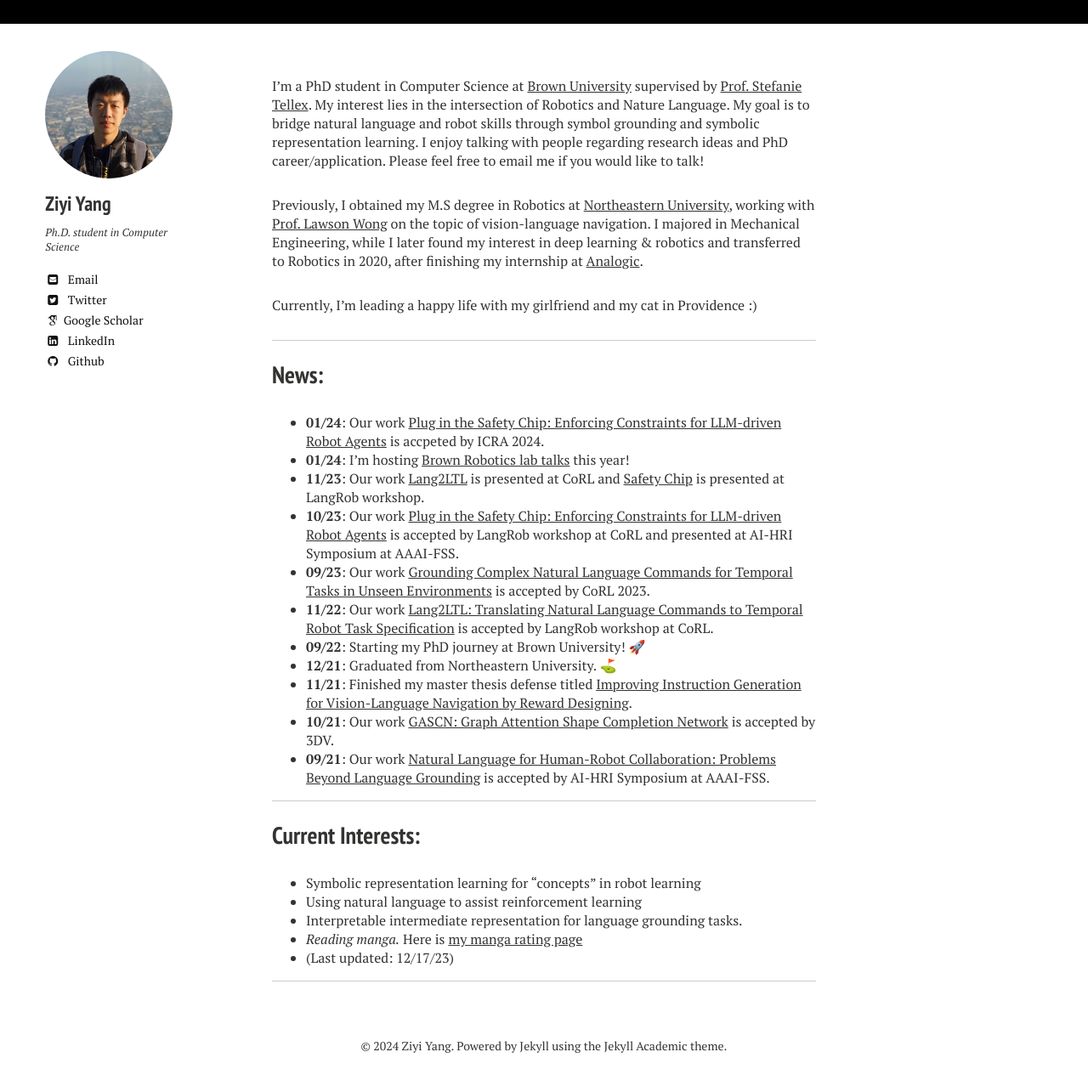
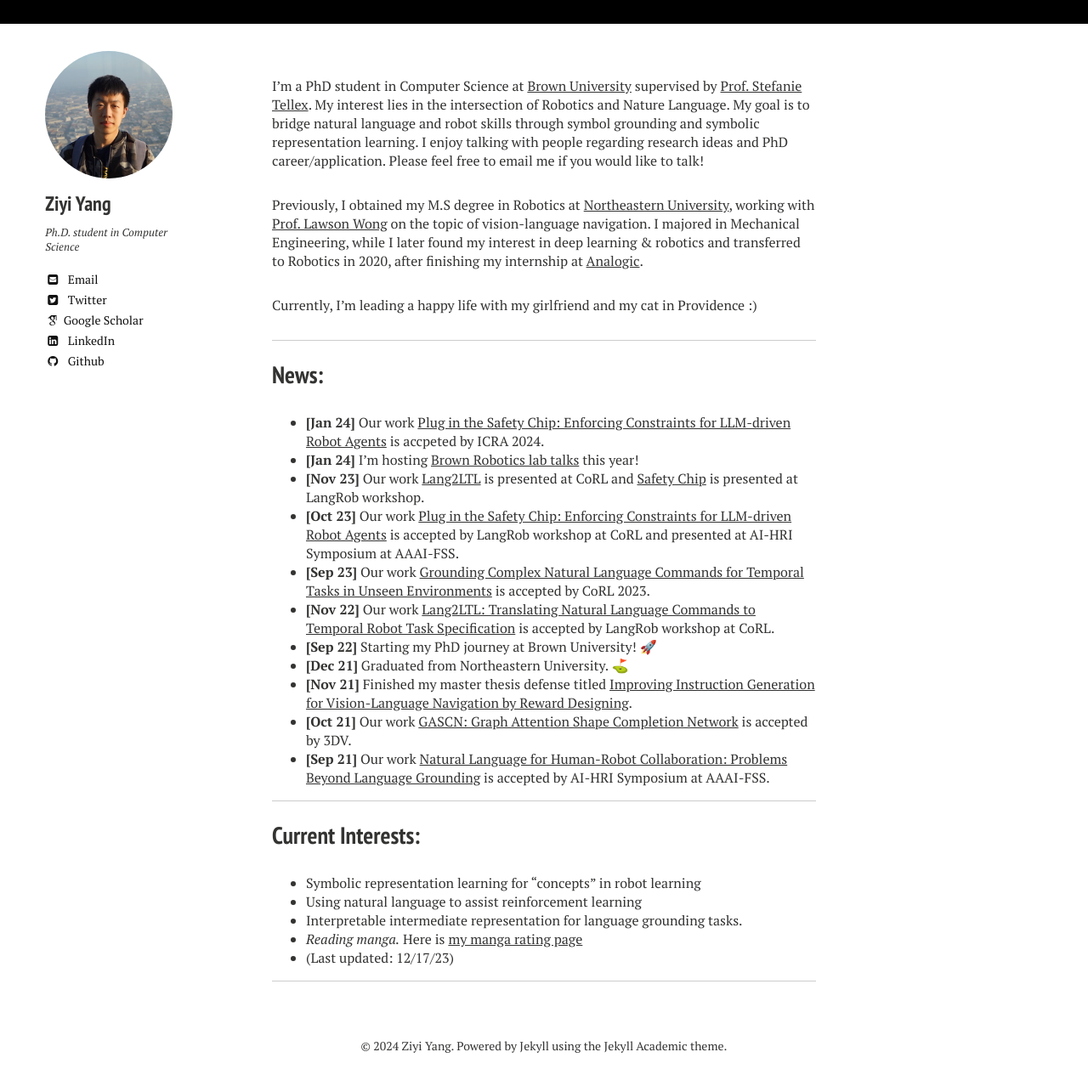
Before and after one commit to YzyLmc/YzyLmc.github.io, a Jekyll site: the page built from docs/index.md, in a window 1280 px wide, cut to the strip 104-1393 px from the top of the page. Shown: the top 1278 px of the strip at 85% size. Built offline with Jekyll 4.4.1, drawn with Linux system fonts in a browser that asks for light colours; nearby versions of some CDN libraries; some web fonts are replaced.

Commit message:
Prettier time format

```diff
--- a/docs/index.md
+++ b/docs/index.md
@@ -14,17 +14,17 @@
 
 ---
 ## News:
-- __01/24__: Our work [Plug in the Safety Chip: Enforcing Constraints for LLM-driven Robot Agents](https://arxiv.org/abs/2309.09919) is accpeted by ICRA 2024.
-- __01/24__: I'm hosting [Brown Robotics lab talks](https://h2r.github.io/brown-lab-talks/) this year!
-- __11/23__: Our work [Lang2LTL](https://proceedings.mlr.press/v229/liu23d.html) is presented at CoRL and [Safety Chip](https://openreview.net/forum?id=INvxF4iQ34) is presented at LangRob workshop.
-- __10/23__: Our work [Plug in the Safety Chip: Enforcing Constraints for LLM-driven Robot Agents](https://openreview.net/forum?id=INvxF4iQ34) is accepted by LangRob workshop at CoRL and presented at AI-HRI Symposium at AAAI-FSS.
-- __09/23__: Our work [Grounding Complex Natural Language Commands for Temporal Tasks in Unseen Environments](https://proceedings.mlr.press/v229/liu23d.html) is accepted by CoRL 2023.
-- __11/22__: Our work [Lang2LTL: Translating Natural Language Commands to Temporal Robot Task Specification](https://openreview.net/forum?id=VxfjGZzrdn) is accepted by LangRob workshop at CoRL.
-- __09/22__: Starting my PhD journey at Brown University! 🚀
-- __12/21__: Graduated from Northeastern University. ⛳️
-- __11/21__: Finished my master thesis defense titled [Improving Instruction Generation for Vision-Language Navigation by Reward Designing](https://www.proquest.com/docview/2620074733?pq-origsite=gscholar&fromopenview=true&sourcetype=Dissertations%20&%20Theses).
-- __10/21__: Our work [GASCN: Graph Attention Shape Completion Network](https://ieeexplore.ieee.org/abstract/document/9665867) is accepted by 3DV.
-- __09/21__: Our work [Natural Language for Human-Robot Collaboration: Problems Beyond Language Grounding](https://arxiv.org/abs/2110.04441) is accepted by AI-HRI Symposium at AAAI-FSS.
+- __[Jan 24]__ Our work [Plug in the Safety Chip: Enforcing Constraints for LLM-driven Robot Agents](https://arxiv.org/abs/2309.09919) is accpeted by ICRA 2024.
+- __[Jan 24]__ I'm hosting [Brown Robotics lab talks](https://h2r.github.io/brown-lab-talks/) this year!
+- __[Nov 23]__ Our work [Lang2LTL](https://proceedings.mlr.press/v229/liu23d.html) is presented at CoRL and [Safety Chip](https://openreview.net/forum?id=INvxF4iQ34) is presented at LangRob workshop.
+- __[Oct 23]__ Our work [Plug in the Safety Chip: Enforcing Constraints for LLM-driven Robot Agents](https://openreview.net/forum?id=INvxF4iQ34) is accepted by LangRob workshop at CoRL and presented at AI-HRI Symposium at AAAI-FSS.
+- __[Sep 23]__ Our work [Grounding Complex Natural Language Commands for Temporal Tasks in Unseen Environments](https://proceedings.mlr.press/v229/liu23d.html) is accepted by CoRL 2023.
+- __[Nov 22]__ Our work [Lang2LTL: Translating Natural Language Commands to Temporal Robot Task Specification](https://openreview.net/forum?id=VxfjGZzrdn) is accepted by LangRob workshop at CoRL.
+- __[Sep 22]__ Starting my PhD journey at Brown University! 🚀
+- __[Dec 21]__ Graduated from Northeastern University. ⛳️
+- __[Nov 21]__ Finished my master thesis defense titled [Improving Instruction Generation for Vision-Language Navigation by Reward Designing](https://www.proquest.com/docview/2620074733?pq-origsite=gscholar&fromopenview=true&sourcetype=Dissertations%20&%20Theses).
+- __[Oct 21]__ Our work [GASCN: Graph Attention Shape Completion Network](https://ieeexplore.ieee.org/abstract/document/9665867) is accepted by 3DV.
+- __[Sep 21]__ Our work [Natural Language for Human-Robot Collaboration: Problems Beyond Language Grounding](https://arxiv.org/abs/2110.04441) is accepted by AI-HRI Symposium at AAAI-FSS.
 
 ---
 ## Current Interests:
```
Also changed, not shown: 1 other file.
